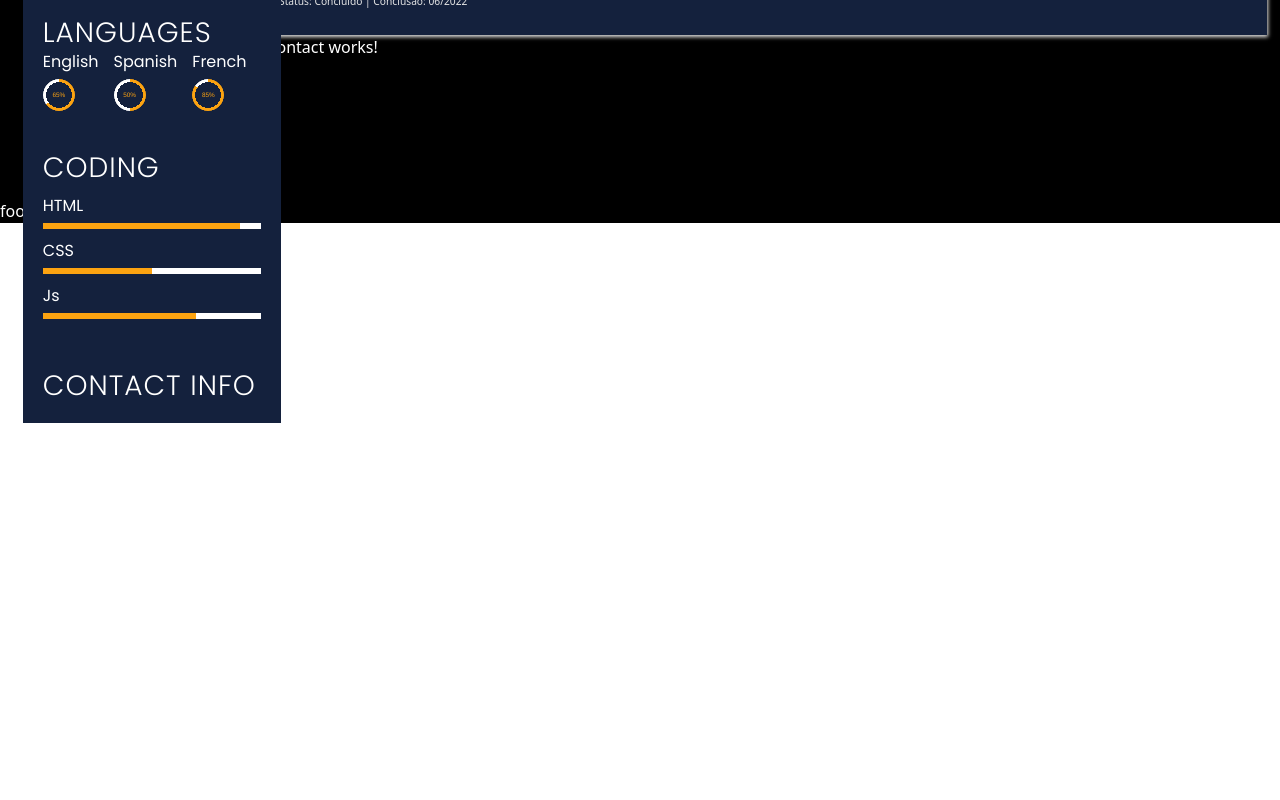
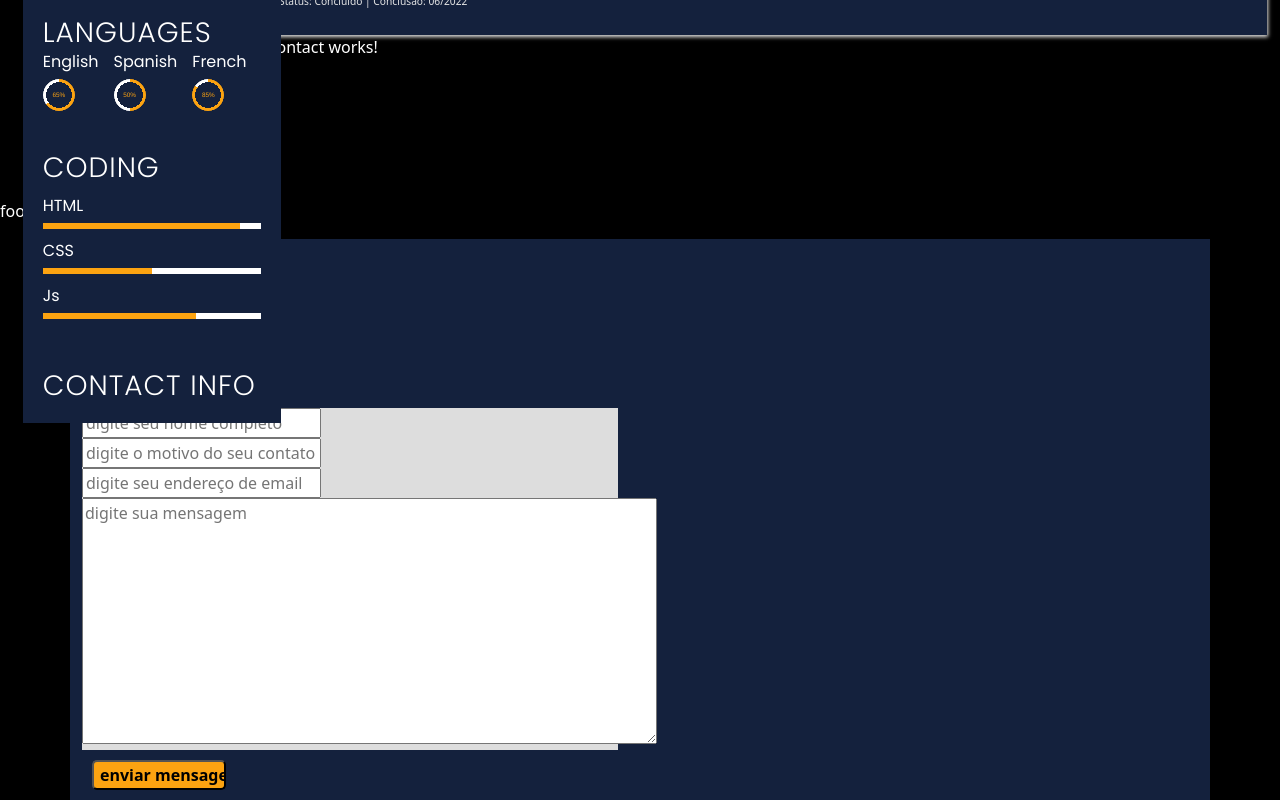
Before and after one commit to NFontanezi/ProjetoFinal_AngularI, an Angular app in the folder cv-template/: page / in a window 1280 px wide. Shown: the part 601-1401 px from the top of the page. Before the commit the page ends 1024 px from the top, so only its background shows below. Built offline with nearby package versions, Linux system fonts and the light colour scheme.

Commit message:
Footer update

```diff
--- a/cv-template/src/app/components/footer/footer.component.css
+++ b/cv-template/src/app/components/footer/footer.component.css
@@ -0,0 +1,32 @@
+.container {
+  background-color: #14213D;
+  display: grid;
+}
+
+.social-networks {
+  width: 35%;
+}
+
+.network {
+  width: 20%;
+  margin: 2.5%;
+  border-radius: 10px;
+}
+
+.contact-form {
+  width: 48%;
+}
+
+.inputs {
+  background-color: #DDD;
+}
+
+.button {
+  width: 25%;
+  margin: 10px;
+  background-color: #FCA311;
+  font-weight: bold;
+  font-size: 1em;
+  border-radius: 5px;
+  cursor: pointer;
+}
--- a/cv-template/src/app/components/footer/footer.component.html
+++ b/cv-template/src/app/components/footer/footer.component.html
@@ -1 +1,54 @@
 <p>footer works!</p>
+<footer class="container">
+
+    <nav class="social-networks">
+
+      <div class="network">
+        <a href="">Facebook
+          <img src="" alt="">
+        </a>
+      </div>
+
+      <div class="network">
+        <a href="">Instagram
+          <img src="" alt="">
+        </a>
+      </div>
+
+      <div class="network">
+        <a href="">Linkedin
+          <img src="" alt="">
+        </a>
+      </div>
+
+      <div class="network">
+        <a href="">Youtube
+          <img src="" alt="">
+        </a>
+      </div>
+
+    </nav>
+
+    <form class="contact-form">
+
+      <fieldset class="inputs">
+        <input class="name" name="name" type="text" required placeholder="digite seu nome completo">
+      </fieldset>
+
+      <fieldset class="inputs">
+        <input class="motive" name="motive" type="text" required placeholder="digite o motivo do seu contato">
+      </fieldset>
+
+      <fieldset class="inputs">
+        <input class="email" name="email" type="email" required placeholder="digite seu endereço de email">
+      </fieldset>
+
+      <fieldset class="inputs">
+        <textarea class="mensage" name="mesage" cols="60" rows="10" required placeholder="digite sua mensagem"></textarea>
+      </fieldset>
+
+      <input class="button" type="submit" name="button" value="enviar mensagem">
+
+    </form>
+
+</footer>
```
